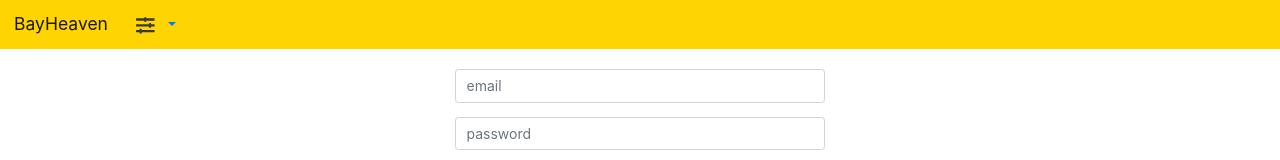
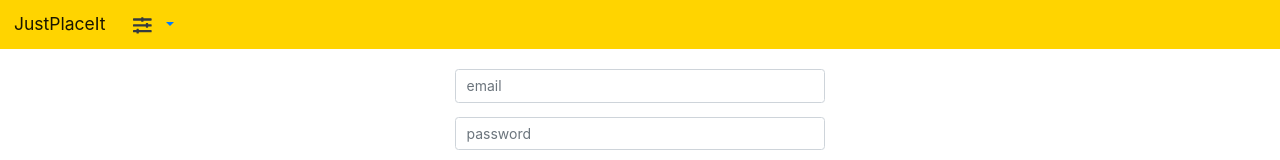
Before and after one commit to blackstrings/preorder-ng, an Angular app: page / in a window 1280 px wide. Shown: the top 160 px of the page. Built offline with nearby package versions, Linux system fonts and the light colour scheme.

Commit message:
temp name change

```diff
--- a/src/app/views/nav-views/basic-nav-view/basic-nav-view.component.html
+++ b/src/app/views/nav-views/basic-nav-view/basic-nav-view.component.html
@@ -1,5 +1,5 @@
 <nav  class="navbar navbar-expand-lg navbar-light fixed-top">
-  <a  class="navbar-brand"  [routerLink]="ViewRoutes.MERCHANT_LIST">BayHeaven</a>
+  <a  class="navbar-brand"  [routerLink]="ViewRoutes.MERCHANT_LIST">JustPlaceIt</a>
 
   <div class="nav-item dropdown mr-auto">
 
```
